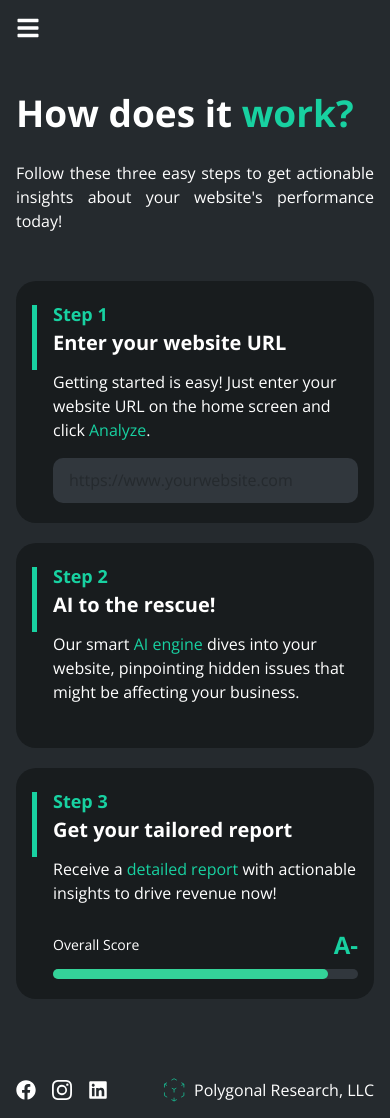
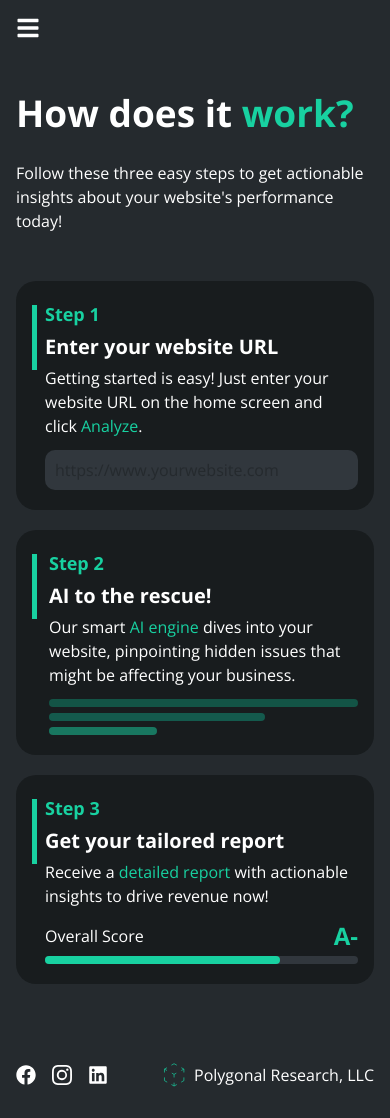
Before and after one commit to ShaYri12/web-review-with-ai, a Next.js app: page /how-does-it-works in a window 390 px wide. Built offline with nearby package versions, Linux system fonts and the light colour scheme.

Commit message:
how it work page done

```diff
--- a/app/about/page.tsx
+++ b/app/about/page.tsx
@@ -135,7 +135,7 @@ export default function About() {
                   />
                   <label
                     htmlFor="consent"
-                    className="text-sm md:text-[16px] lg:text-[18px] xl:text-[20px] text-gray-300 leading-tight cursor-pointer"
+                    className="text-sm md:text-[16px] lg:text-[18px] xl:text-[20px] text-white cursor-pointer"
                   >
                     I accept that Polygonal Research may send me, via email,
                     information about marketing, sales, and new information. I
--- a/app/how-does-it-works/page.tsx
+++ b/app/how-does-it-works/page.tsx
@@ -14,7 +14,7 @@ export default function HowDoesItWorks() {
               How does <br className="md:flex hidden" /> it{" "}
               <span className="text-cyan">work?</span>
             </h1>
-            <p className="3xl:text-[30px] md:text-[24px] sm:text-[20px] md:mb-[40px] mb-[30px] text-justify">
+            <p className="3xl:text-[30px] md:text-[24px] sm:text-[20px] md:mb-[40px] mb-[30px]">
               Follow these three easy steps to get actionable insights about
               your website's performance today!
             </p>
@@ -23,16 +23,16 @@ export default function HowDoesItWorks() {
           {/* Right Column - Steps */}
           <div className="3xl:space-y-[50px] 2xl:space-y-[40px] xl:space-y-[30px] space-y-[20px]">
             {/* Step 1 */}
-            <div className="bg-[#181C1E] rounded-[20px] lg:px-[22px] md:px-[20px] px-4 py-[20px] flex gap-4">
+            <div className="bg-[#181C1E] rounded-[20px] lg:px-[22px] md:px-[20px] px-4 py-[20px] flex md:gap-4 gap-2 w-full">
               <div className="h-[65.5px] min-w-[5px] w-[5px] bg-cyan flex mt-1"></div>
-              <div>
+              <div className="w-full md:space-y-0 space-y-1">
                 <div className="text-cyan md:text-[20px] text-[18px] font-[700] mb-0">
                   Step 1
                 </div>
-                <h2 className="2xl:text-[48px] xl:text-[40px] lg:text-[35px] md:text-[28px] text-[20px] font-bold mb-3">
+                <h2 className="2xl:text-[48px] xl:text-[40px] lg:text-[35px] md:text-[28px] text-[20px] font-[700] 2xl:leading-[54px] 2xl:pb-2">
                   Enter your website URL
                 </h2>
-                <p className="mb-4">
+                <p className="text-[16px] lg:text-[18px] 2xl:text-[19px] pb-2">
                   Getting started is easy! Just enter your website URL on the
                   home screen and click{" "}
                   <span className="text-cyan">Analyze</span>.
@@ -40,54 +40,58 @@ export default function HowDoesItWorks() {
                 <input
                   type="url"
                   placeholder="https://www.yourwebsite.com"
-                  className="w-full bg-[#31373D] rounded md:px-[18px] px-4 py-[10.5px] lg:text-[20px] md:text-[18px] text-base text-white placeholder-[#252A2E] focus:outline-none focus:ring-2 focus:ring-cyan rounded-[10px]"
+                  className="w-full bg-[#31373D] rounded md:px-[18px] md:px-4 px-[10px] py-2 md:py-[10.5px] lg:text-[20px] md:text-[18px] text-base text-white placeholder-[#252A2E] focus:outline-none focus:ring-2 focus:ring-cyan rounded-[10px]"
                 />
               </div>
             </div>
 
             {/* Step 2 */}
-            <div className="bg-[#181C1E] rounded-[20px] lg:px-[22px] md:px-[20px] px-4 py-[20px] flex gap-4">
+            <div className="bg-[#181C1E] rounded-[20px] lg:px-[22px] md:px-[20px] px-4 py-[20px] flex gap-3 w-full">
               <div className="h-[65.5px] min-w-[5px] w-[5px] bg-cyan flex mt-1"></div>
-              <div>
+              <div className="w-full md:space-y-0 space-y-1">
                 <div className="text-cyan md:text-[20px] text-[18px] font-[700] mb-0">
                   Step 2
                 </div>
-                <h2 className="2xl:text-[48px] xl:text-[40px] lg:text-[35px] md:text-[28px] text-[20px] font-bold mb-3">
+                <h2 className="2xl:text-[48px] xl:text-[40px] lg:text-[35px] md:text-[28px] text-[20px] font-[700] 2xl:leading-[54px] 2xl:pb-2">
                   AI to the rescue!
                 </h2>
-                <p className="mb-6">
+                <p className="text-[16px] lg:text-[18px] 2xl:text-[19px] pb-2">
                   Our smart <span className="text-cyan">AI engine</span> dives
                   into your website, pinpointing hidden issues that might be
                   affecting your business.
                 </p>
-                <div className="space-y-2">
-                  <div className="md:h-[12px] lg:h-[15px] bg-[#0E8B6E80] rounded-full w-full"></div>
-                  <div className="md:h-[12px] lg:h-[15px] bg-[#11977D80] rounded-full w-[70%]"></div>
-                  <div className="md:h-[12px] lg:h-[15px] bg-[#18D1A180] rounded-full w-[35%]"></div>
+                <div className="md:space-y-2 space-y-[6px]">
+                  <div className="h-[8px] md:h-[10px] lg:h-[12px] xl:h-[15px] bg-[#0E8B6E80] rounded-full w-full"></div>
+                  <div className="h-[8px] md:h-[10px] lg:h-[12px] xl:h-[15px] bg-[#11977D80] rounded-full w-[70%]"></div>
+                  <div className="h-[8px] md:h-[10px] lg:h-[12px] xl:h-[15px] bg-[#18D1A180] rounded-full w-[35%]"></div>
                 </div>
               </div>
             </div>
 
             {/* Step 3 */}
-            <div className="bg-[#181C1E] rounded-[20px] lg:px-[22px] md:px-[20px] px-4 py-[20px] flex gap-4">
+            <div className="bg-[#181C1E] rounded-[20px] lg:px-[22px] md:px-[20px] px-4 py-[20px] flex md:gap-4 gap-2 w-full">
               <div className="h-[65.5px] min-w-[5px] w-[5px] bg-cyan flex mt-1"></div>
-              <div>
+              <div className="w-full md:space-y-0 space-y-1">
                 <div className="text-cyan md:text-[20px] text-[18px] font-[700] mb-0">
                   Step 3
                 </div>
-                <h2 className="2xl:text-[48px] xl:text-[40px] lg:text-[35px] md:text-[28px] text-[20px] font-bold mb-3">
+                <h2 className="2xl:text-[48px] xl:text-[40px] lg:text-[35px] md:text-[28px] text-[20px] font-[700] 2xl:leading-[54px] 2xl:pb-2">
                   Get your tailored report
                 </h2>
-                <p className="mb-6">
+                <p className="text-[16px] lg:text-[18px] 2xl:text-[19px] pb-2">
                   Receive a <span className="text-cyan">detailed report</span>{" "}
                   with actionable insights to drive revenue now!
                 </p>
-                <div className="flex items-center justify-between mb-2">
-                  <div className="text-sm">Overall Score</div>
-                  <div className="text-2xl font-bold text-cyan">A-</div>
-                </div>
-                <div className="h-[10px] rounded-full bg-[#31373D]">
-                  <div className="h-[10px] rounded-full bg-emerald-400 w-[90%]"></div>
+                <div className="max-w-[652px]">
+                  <div className="flex items-center justify-between mb-1">
+                    <div className="text-[16px] lg:text-[18px] 2xl:text-[20px]">
+                      Overall Score
+                    </div>
+                    <div className="text-2xl font-[700] text-cyan">A-</div>
+                  </div>
+                  <div className="h-[8px] md:h-[10px] rounded-full bg-[#31373D]">
+                    <div className="h-[8px] md:h-[10px] rounded-full bg-cyan w-[75%]"></div>
+                  </div>
                 </div>
               </div>
             </div>
```
